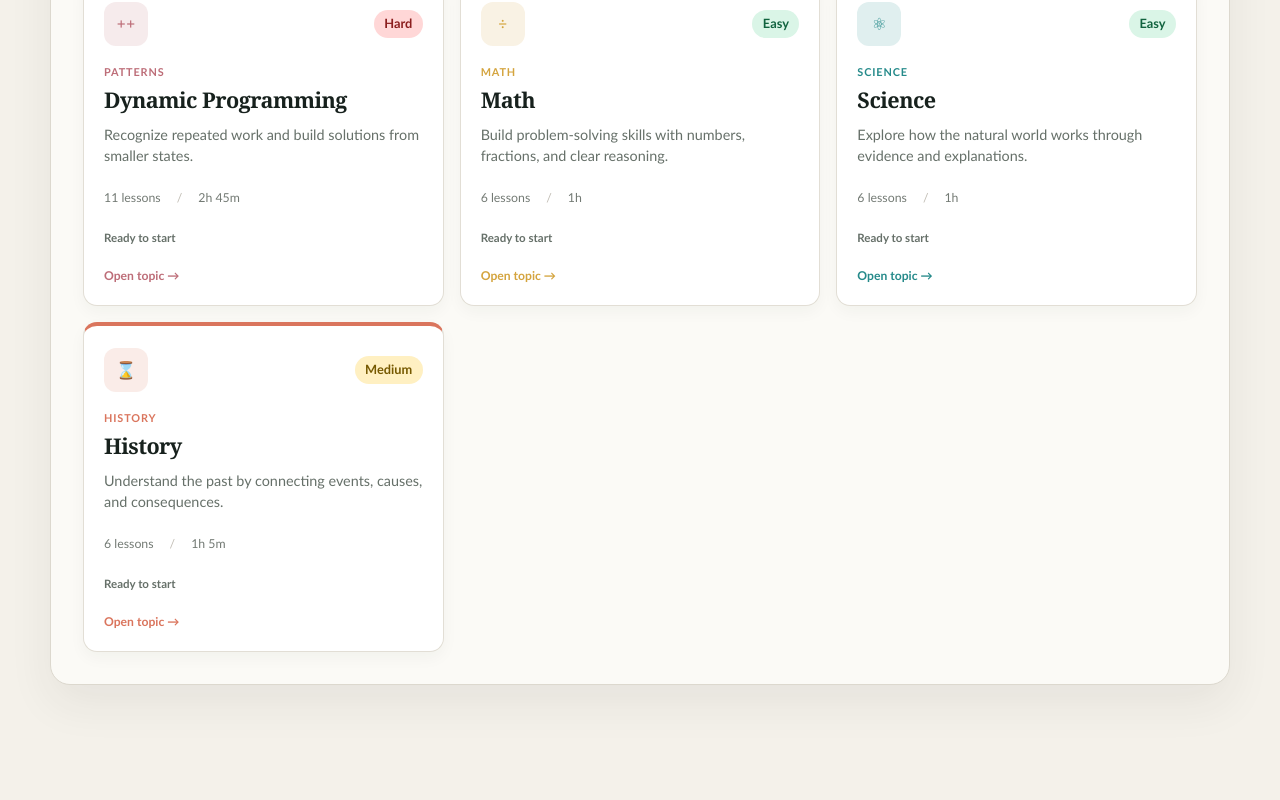
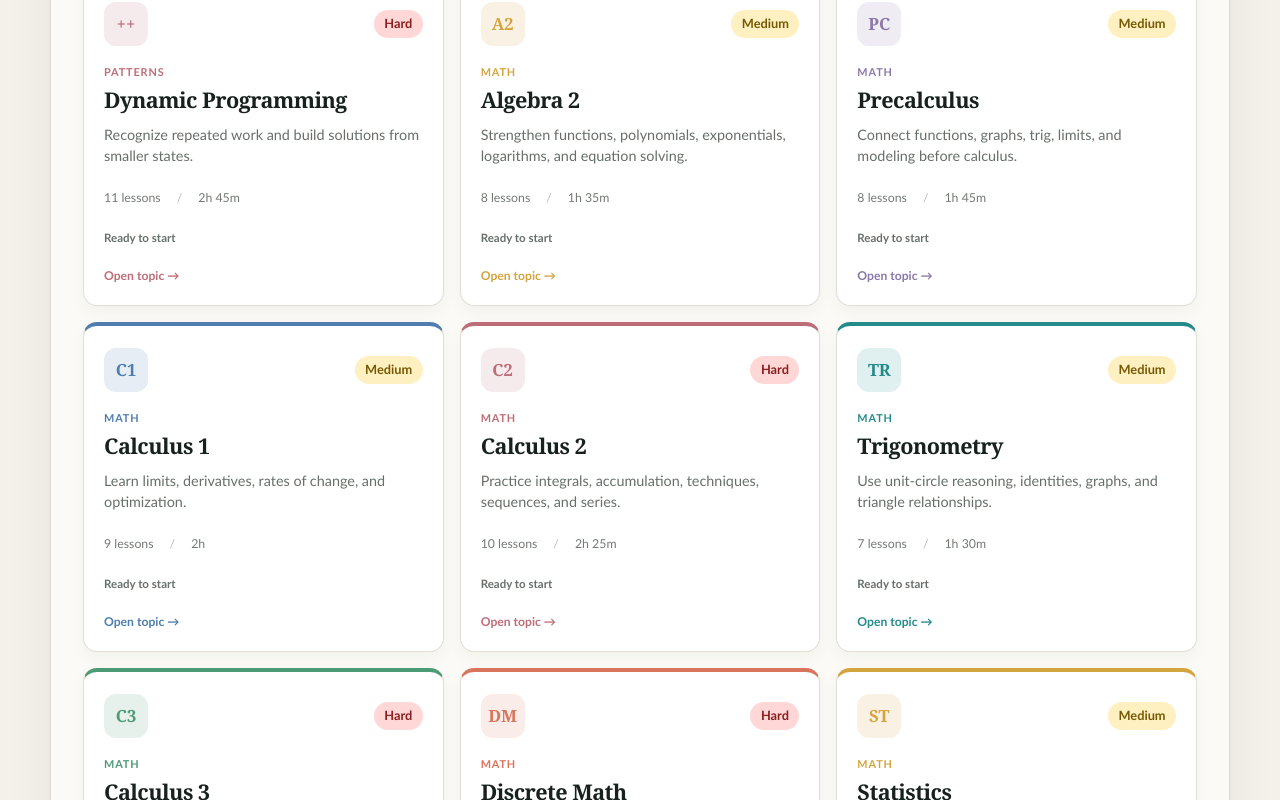
Before and after one commit to aphan135/Digi-Pet, a React (Vite) app in the folder web/: page / in a window 1280 px wide. Shown: the part 1040-1840 px from the top of the page. Built offline with nearby package versions, Linux system fonts and the light colour scheme.

Commit message:
Expand math topics and remove history

```diff
--- a/web/src/data/learningContent.ts
+++ b/web/src/data/learningContent.ts
@@ -22,6 +22,29 @@ function levels(
     { label: "Intermediate", title: "Recognize the pattern", explanation: mechanics, takeaway: "Translate a problem statement into the right operations." },
     { label: "Advanced", title: "Reason about tradeoffs", explanation: advanced, takeaway: "Explain complexity, edge cases, and alternative designs." },
   ];
+}
+
+function mathContent(title: string, overview: string, analogy: string): TopicContent {
+  return {
+    overview,
+    analogy,
+    levels: levels(
+      `Learn the core vocabulary and notation for ${title}.`,
+      "Practice choosing the right method and explaining each step clearly.",
+      "Connect the method to edge cases, alternate strategies, and real applications.",
+    ),
+    exercises: [
+      exercise(
+        `${title.toLowerCase().split(" ").join("-")}-reasoning`,
+        `${title} reasoning check`,
+        "Medium",
+        `Solve a representative ${title} problem and explain the reasoning behind each step.`,
+        "function explainSolution() {\n  // Write your reasoning in the answer box on the Challenge page\n}\n\nconsole.log('ready');",
+        "ready",
+        "State what is given, what you need to find, and why each transformation is valid.",
+      ),
+    ],
+  };
 }
 
 export const learningContent: Record<string, TopicContent> = {
@@ -95,22 +118,50 @@ export const learningContent: Record<string, TopicContent> = {
       exercise("system-rate", "Fixed-window limiter", "Hard", "Allow only the first three calls and print the decisions as JSON.", "function createLimiter(limit) {\n  // Return a function that tracks calls\n}\n\nconst allow = createLimiter(3);\nconsole.log(JSON.stringify([allow(), allow(), allow(), allow()]));", "[true,true,true,false]", "Close over a counter and compare it with the limit."),
     ],
   },
-  math: {
-    overview: "Math builds fluency with numbers and the reasoning used to solve problems. Practice explaining each step, checking results, and choosing efficient strategies.",
-    analogy: "Solving a math problem is like following a recipe: each step transforms what you know into what you need.",
-    levels: levels("Review number sense, operations, and equivalent fractions.", "Choose useful strategies such as common denominators and estimation.", "Explain why a method works and check whether the result is reasonable."),
-    exercises: [],
-  },
+  "algebra-2": mathContent(
+    "Algebra 2",
+    "Algebra 2 builds fluency with functions, polynomials, exponentials, logarithms, and equation solving.",
+    "Think of algebra as a toolkit for transforming expressions without changing their meaning.",
+  ),
+  precalculus: mathContent(
+    "Precalculus",
+    "Precalculus connects advanced functions, graphs, trigonometry, limits, and modeling before calculus.",
+    "Precalculus is the bridge between symbolic algebra and motion/change.",
+  ),
+  "calculus-1": mathContent(
+    "Calculus 1",
+    "Calculus 1 focuses on limits, derivatives, rates of change, tangent lines, and optimization.",
+    "A derivative is a speedometer for a changing quantity.",
+  ),
+  "calculus-2": mathContent(
+    "Calculus 2",
+    "Calculus 2 develops integration techniques, accumulation, sequences, and series.",
+    "Integration is a way to add infinitely many tiny pieces into one whole.",
+  ),
+  trigonometry: mathContent(
+    "Trigonometry",
+    "Trigonometry studies angles, cycles, unit-circle relationships, identities, and wave behavior.",
+    "Trig turns rotation and repeating motion into measurable relationships.",
+  ),
+  "calculus-3": mathContent(
+    "Calculus 3",
+    "Calculus 3 extends calculus into vectors, 3D space, multivariable functions, and partial derivatives.",
+    "Instead of walking on a line, Calculus 3 explores movement across landscapes.",
+  ),
+  "discrete-math": mathContent(
+    "Discrete Math",
+    "Discrete Math builds foundations in logic, proofs, sets, counting, recurrence, and graphs.",
+    "Discrete math is the grammar of computer science reasoning.",
+  ),
+  statistics: mathContent(
+    "Statistics",
+    "Statistics explains data, probability, distributions, inference, and uncertainty.",
+    "Statistics is how we make careful claims when the world is noisy.",
+  ),
   science: {
     overview: "Science uses observation and evidence to explain patterns in the natural world. Strong explanations connect what happens to the mechanisms that cause it.",
     analogy: "A scientific explanation is a detective story: observations are clues, and evidence supports the best explanation.",
     levels: levels("Describe observations and identify the scientific question.", "Connect evidence to models such as matter, energy, and forces.", "Evaluate explanations by checking predictions against evidence."),
     exercises: [],
   },
-  history: {
-    overview: "History examines how people and events shaped the past. Understanding context, sources, causes, and consequences helps explain why events unfolded as they did.",
-    analogy: "Studying history is like assembling a mosaic: each source is one piece, and context helps reveal the larger picture.",
-    levels: levels("Place events in time and identify the people involved.", "Compare sources and connect events through cause and effect.", "Evaluate evidence, perspective, and long-term consequences."),
-    exercises: [],
-  },
 };
--- a/web/src/data/problems.ts
+++ b/web/src/data/problems.ts
@@ -56,15 +56,4 @@ export const problems: Problem[] = [
     hint: "Think about how water molecules arrange themselves when water freezes and what that does to the same amount of matter's volume.",
     expectedConcepts: ["molecular arrangement", "volume increases when freezing", "lower density than liquid water"],
   },
-  {
-    id: "american-revolution-causes",
-    title: "Causes of the American Revolution",
-    difficulty: "Medium",
-    type: "history",
-    topic: "American Revolution",
-    prompt:
-      "Name two causes of the American Revolution and explain how each increased tensions between Britain and the colonies.",
-    hint: "Consider taxation and colonial representation, then connect each cause to how colonists responded.",
-    expectedConcepts: ["taxation", "representation", "colonial response", "cause and effect"],
-  },
 ];
--- a/web/src/data/topics.ts
+++ b/web/src/data/topics.ts
@@ -86,16 +86,100 @@ export const topics: Topic[] = [
     icon: "++",
   },
   {
-    id: "math",
-    name: "Math",
-    description: "Build problem-solving skills with numbers, fractions, and clear reasoning.",
+    id: "algebra-2",
+    name: "Algebra 2",
+    description: "Strengthen functions, polynomials, exponentials, logarithms, and equation solving.",
     category: "Math",
-    level: "Easy",
-    lessons: 6,
-    minutes: 60,
+    level: "Medium",
+    lessons: 8,
+    minutes: 95,
     progress: 0,
     accent: "gold",
-    icon: "÷",
+    icon: "A2",
+  },
+  {
+    id: "precalculus",
+    name: "Precalculus",
+    description: "Connect functions, graphs, trig, limits, and modeling before calculus.",
+    category: "Math",
+    level: "Medium",
+    lessons: 8,
+    minutes: 105,
+    progress: 0,
+    accent: "lilac",
+    icon: "PC",
+  },
+  {
+    id: "calculus-1",
+    name: "Calculus 1",
+    description: "Learn limits, derivatives, rates of change, and optimization.",
+    category: "Math",
+    level: "Medium",
+    lessons: 9,
+    minutes: 120,
+    progress: 0,
+    accent: "blue",
+    icon: "C1",
+  },
+  {
+    id: "calculus-2",
+    name: "Calculus 2",
+    description: "Practice integrals, accumulation, techniques, sequences, and series.",
+    category: "Math",
+    level: "Hard",
+    lessons: 10,
+    minutes: 145,
+    progress: 0,
+    accent: "rose",
+    icon: "C2",
+  },
+  {
+    id: "trigonometry",
+    name: "Trigonometry",
+    description: "Use unit-circle reasoning, identities, graphs, and triangle relationships.",
+    category: "Math",
+    level: "Medium",
+    lessons: 7,
+    minutes: 90,
+    progress: 0,
+    accent: "teal",
+    icon: "TR",
+  },
+  {
+    id: "calculus-3",
+    name: "Calculus 3",
+    description: "Explore vectors, multivariable functions, partial derivatives, and 3D motion.",
+    category: "Math",
+    level: "Hard",
+    lessons: 10,
+    minutes: 150,
+    progress: 0,
+    accent: "mint",
+    icon: "C3",
+  },
+  {
+    id: "discrete-math",
+    name: "Discrete Math",
+    description: "Build logic, proofs, sets, counting, recurrence, and graph foundations.",
+    category: "Math",
+    level: "Hard",
+    lessons: 9,
+    minutes: 130,
+    progress: 0,
+    accent: "coral",
+    icon: "DM",
+  },
+  {
+    id: "statistics",
+    name: "Statistics",
+    description: "Understand data, probability, distributions, inference, and uncertainty.",
+    category: "Math",
+    level: "Medium",
+    lessons: 8,
+    minutes: 110,
+    progress: 0,
+    accent: "gold",
+    icon: "ST",
   },
   {
     id: "science",
@@ -107,18 +191,6 @@ export const topics: Topic[] = [
     minutes: 60,
     progress: 0,
     accent: "teal",
-    icon: "⚛",
-  },
-  {
-    id: "history",
-    name: "History",
-    description: "Understand the past by connecting events, causes, and consequences.",
-    category: "History",
-    level: "Medium",
-    lessons: 6,
-    minutes: 65,
-    progress: 0,
-    accent: "coral",
-    icon: "⌛",
+    icon: "SC",
   },
 ];
--- a/web/src/pages/Challenge.tsx
+++ b/web/src/pages/Challenge.tsx
@@ -9,7 +9,6 @@ const subjectFilters: { id: ProblemType | "all"; label: string }[] = [
   { id: "system-design", label: "System design" },
   { id: "math", label: "Math" },
   { id: "science", label: "Science" },
-  { id: "history", label: "History" },
 ];
 
 function getSubjectLabel(type: ProblemType) {
--- a/web/src/pages/Learn.tsx
+++ b/web/src/pages/Learn.tsx
@@ -1,16 +1,7 @@
 import { useState } from "react";
 import { topics } from "../data/topics";
 
-type Category = "All" | "Foundations" | "Patterns" | "Systems" | "Math" | "Science" | "History";
-
-const categoryHeadings: Record<Exclude<Category, "All">, string> = {
-  Foundations: "Coding Foundations",
-  Patterns: "Coding Patterns",
-  Systems: "System Design",
-  Math: "Math",
-  Science: "Science",
-  History: "History",
-};
+type Category = "All" | "Foundations" | "Patterns" | "Systems" | "Math" | "Science";
 
 interface LearnProps {
   onSelectTopic: (topicId: string) => void;
@@ -57,7 +48,7 @@ function Learn({ onSelectTopic }: LearnProps) {
         </div>
 
         <div className="category-tabs" aria-label="Filter learning topics">
-          {(["All", "Foundations", "Patterns", "Systems", "Math", "Science", "History"] as Category[]).map((item) => (
+          {(["All", "Foundations", "Patterns", "Systems", "Math", "Science"] as Category[]).map((item) => (
             <button
               className={category === item ? "active" : ""}
               key={item}
--- a/web/src/styles/global.css
+++ b/web/src/styles/global.css
@@ -829,7 +829,7 @@ textarea:focus-visible {
 
 .fantasy-map {
   isolation: isolate;
-  min-height: 820px;
+  min-height: 1450px;
   max-width: 980px;
   overflow: hidden;
   border: 10px solid #d9bc84;
@@ -1036,6 +1036,36 @@ textarea:focus-visible {
 .fantasy-map .node-10 {
   top: 705px;
   right: 74px;
+}
+
+.fantasy-map .node-11 {
+  top: 805px;
+  left: 150px;
+}
+
+.fantasy-map .node-12 {
+  top: 905px;
+  right: 160px;
+}
+
+.fantasy-map .node-13 {
+  top: 1005px;
+  left: 95px;
+}
+
+.fantasy-map .node-14 {
+  top: 1105px;
+  right: 215px;
+}
+
+.fantasy-map .node-15 {
+  top: 1205px;
+  left: 210px;
+}
+
+.fantasy-map .node-16 {
+  top: 1305px;
+  right: 90px;
 }
 
 .map-landmark {
--- a/web/src/types/index.ts
+++ b/web/src/types/index.ts
@@ -2,7 +2,7 @@ export type PageName = "dashboard" | "learn" | "map" | "challenge";
 
 export type ProblemDifficulty = "Easy" | "Medium" | "Hard";
 
-export type ProblemType = "leetcode" | "system-design" | "math" | "science" | "history";
+export type ProblemType = "leetcode" | "system-design" | "math" | "science";
 
 export interface Problem {
   id: string;
@@ -21,7 +21,7 @@ export interface Topic {
   id: string;
   name: string;
   description: string;
-  category: "Foundations" | "Patterns" | "Systems" | "Math" | "Science" | "History";
+  category: "Foundations" | "Patterns" | "Systems" | "Math" | "Science";
   level: ProblemDifficulty;
   lessons: number;
   minutes: number;
```
